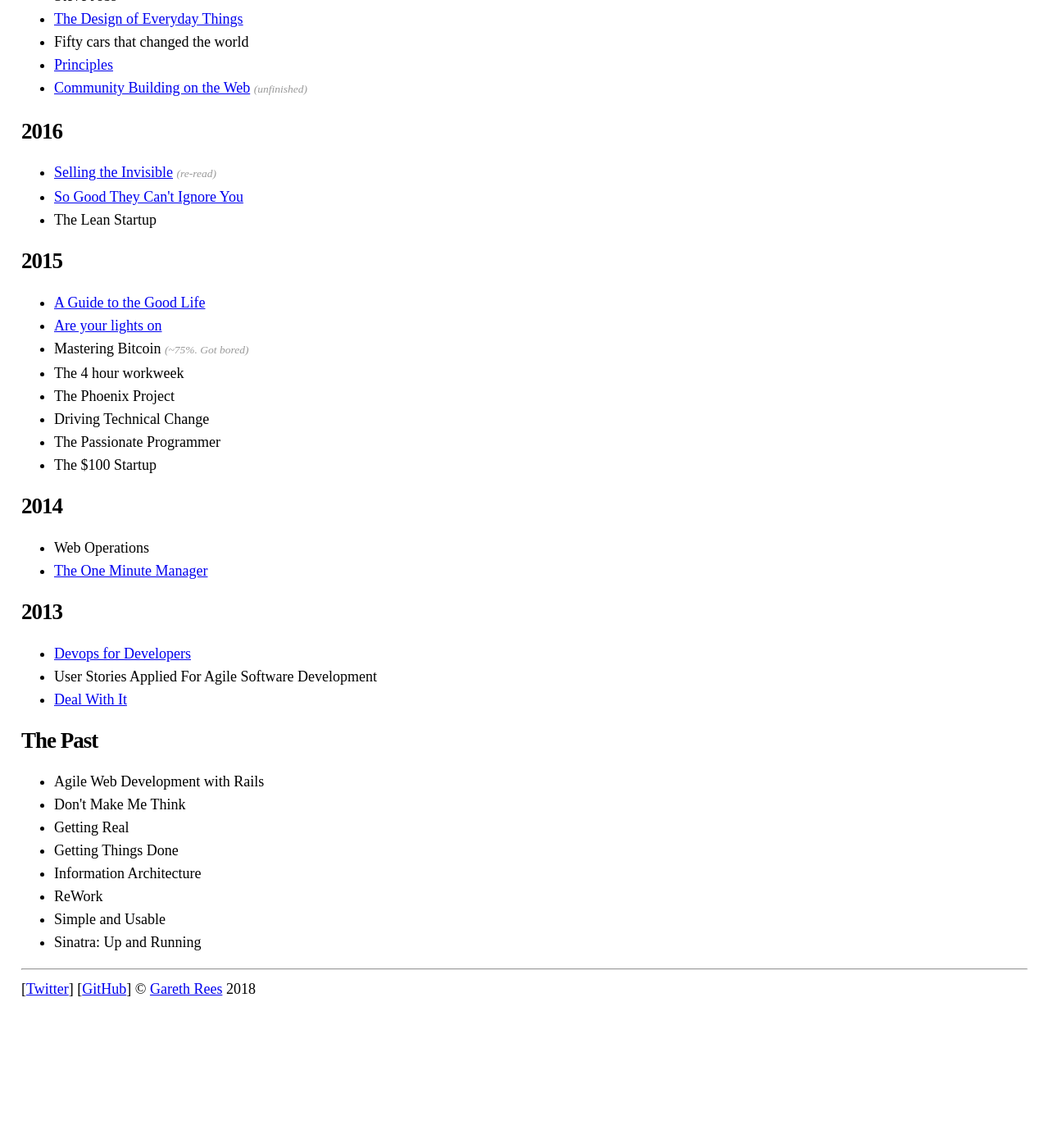
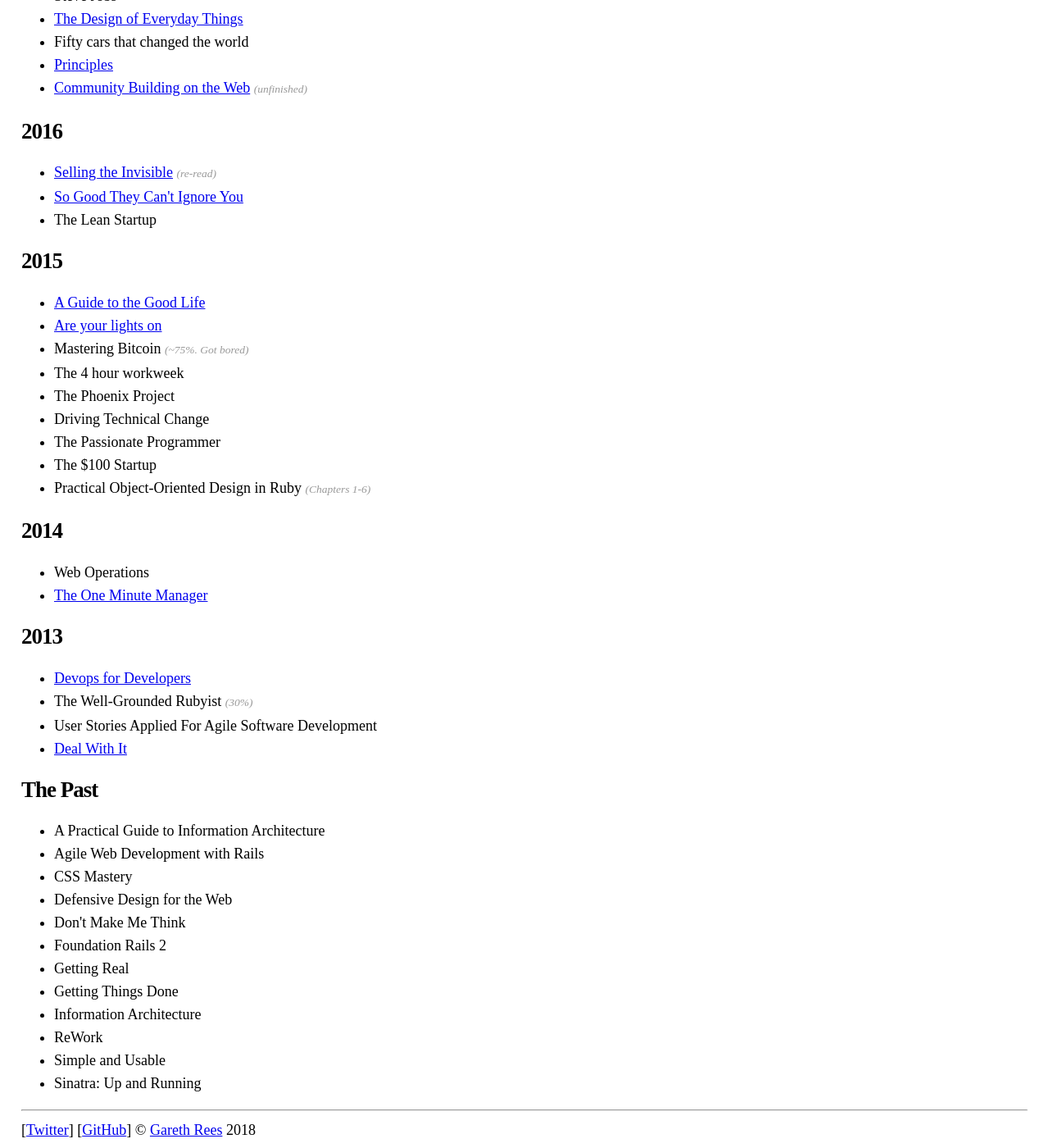
Before and after one commit to garethrees/garethrees.github.com, a Jekyll site: the page built from books.html, in a window 1280 px wide and 1400 px high, scrolled down 500 px. Shown: the whole window at 82% size. Built offline with Jekyll 4.4.1, drawn with Linux system fonts in a browser that asks for light colours; before the commit the page ends 1728 px from its top, so only the background shows below that.

Commit message:
Add some missed books

```diff
--- a/_data/books.yml
+++ b/_data/books.yml
@@ -40,6 +40,8 @@
   - title: Driving Technical Change
   - title: The Passionate Programmer
   - title: The $100 Startup
+  - title: Practical Object-Oriented Design in Ruby
+    note: Chapters 1-6
 
 2014:
   - title: Web Operations
@@ -49,13 +51,19 @@
 2013:
   - title: Devops for Developers
     post: /2013/09/17/devops-for-developers
+  - title: The Well-Grounded Rubyist
+    note: 30%
   - title: User Stories Applied For Agile Software Development
   - title: Deal With It
     post: /2013/02/01/book-review-deal-with-it
 
 The Past:
+  - title: A Practical Guide to Information Architecture
   - title: Agile Web Development with Rails
+  - title: CSS Mastery
+  - title: Defensive Design for the Web
   - title: Don't Make Me Think
+  - title: Foundation Rails 2
   - title: Getting Real
   - title: Getting Things Done
   - title: Information Architecture
```
